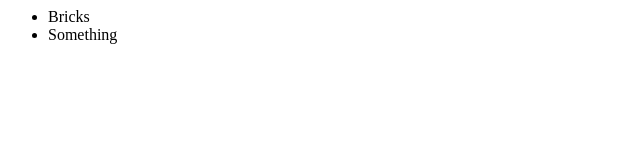
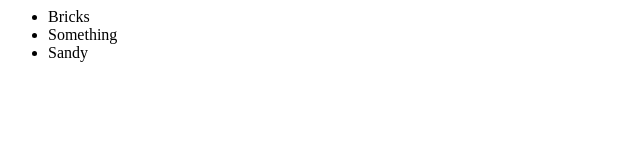
Before and after one commit to mattyo9/newGitTest, a plain HTML site: page index.html in a window 1280 px wide. Shown: the full height of the page, 0-640 px from the left. Drawn offline with Linux system fonts and the light colour scheme.

Commit message:
Added index2

```diff
--- a/index.html
+++ b/index.html
@@ -4,6 +4,7 @@
 			<ul>
 				<li> Bricks </li>
 				<li> Something </li>
+				<li> Sandy </li>
 			</ul>
 		</div>
 	</body>
```
Also changed, not shown: index2.html (added).
